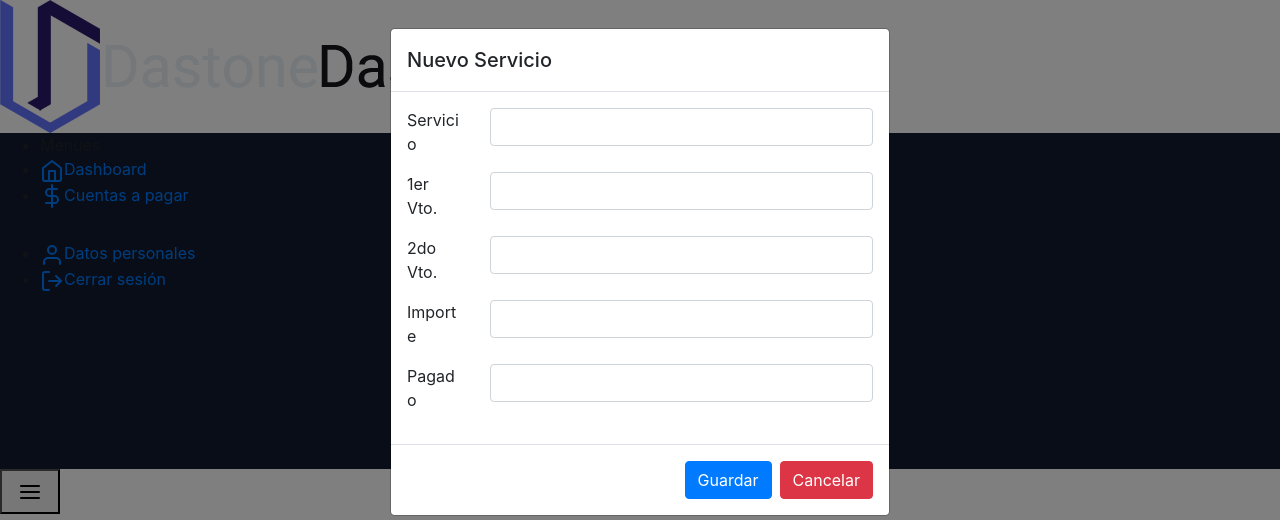
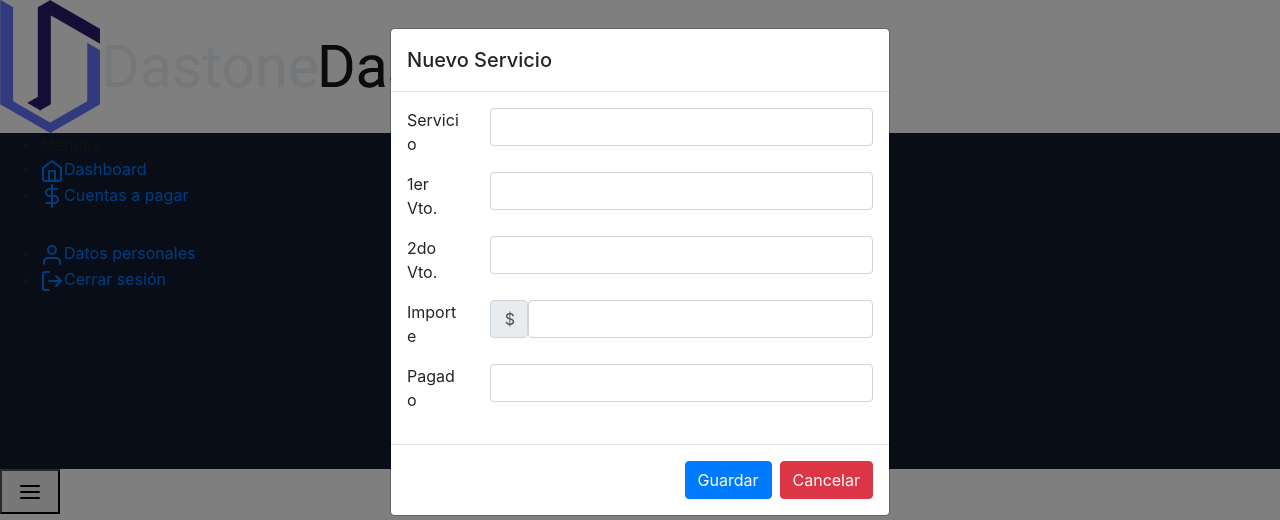
Before and after one commit to gastonbarbaccia/prueba, a PHP site: page /dashboard.php in a window 1280 px wide, after a click on "Agregar servicio". Shown: the top 520 px of the page. Run offline with PHP 8.4, Linux system fonts and the light colour scheme; data that the repository does not hold is empty; some libraries are stand-ins or nearby versions.

Commit message:
Se agrega el signo pesos en el cuadro de importe en nuevo y editar

```diff
--- a/dashboard.php
+++ b/dashboard.php
@@ -176,7 +176,7 @@ $resultado = $conexion->query("SELECT ROUND(SUM(importe),2) as resultado FROM se
                                                             $var = $fila['importe'];
                                                             $number = (string)$var;
                                                             $format_number = str_replace('.', ',', $number);
-                                                            echo "$ ".$format_number;
+                                                            echo "$ " . $format_number;
 
                                                             ?>
                                                         </td>
@@ -216,7 +216,7 @@ $resultado = $conexion->query("SELECT ROUND(SUM(importe),2) as resultado FROM se
                                             $resultado_total = str_replace('.', ',', $number);
 
 
-                                            echo "$ ".$resultado_total;
+                                            echo "$ " . $resultado_total;
 
                                             ?>
 
@@ -281,7 +281,8 @@ $resultado = $conexion->query("SELECT ROUND(SUM(importe),2) as resultado FROM se
                                                     <div class="mb-3 row">
                                                         <label for="example-password-input" class="col-sm-2 form-label align-self-center mb-lg-0 text-end">Importe</label>
                                                         <div class="col-sm-10">
-                                                            <input id="importe" name="importe" class="form-control" type="text">
+                                                            <input class="form-control" type="text" style="float: left;width:10%;text-align:right" disabled value="$">
+                                                            <input id="importe" name="importe" class="form-control" type="text" style="float: left;width:90%;">
                                                         </div>
                                                     </div>
                                                     <div class="mb-3 row">
@@ -333,7 +334,8 @@ $resultado = $conexion->query("SELECT ROUND(SUM(importe),2) as resultado FROM se
                                                     <div class="mb-3 row">
                                                         <label for="example-password-input" class="col-sm-2 form-label align-self-center mb-lg-0 text-end">Importe</label>
                                                         <div class="col-sm-10">
-                                                            <input id="importe" name="importe" class="form-control" type="text">
+                                                            <input class="form-control" type="text" style="float: left;width:10%;text-align:right" disabled value="$">
+                                                            <input id="importe" name="importe" class="form-control" type="text" style="float: left;width:90%;">
                                                         </div>
                                                     </div>
                                                     <div class="mb-3 row">
@@ -426,8 +428,8 @@ $resultado = $conexion->query("SELECT ROUND(SUM(importe),2) as resultado FROM se
                 return $(this).text();
             });
 
-            let sin_espacios =  datos[4].replace(/ /g, "");
-            let importe =  sin_espacios.replace('$','');
+            let sin_espacios = datos[4].replace(/ /g, "");
+            let importe = sin_espacios.replace('$', '');
 
 
             $('#id_servicio').val(datos[0]);
```
